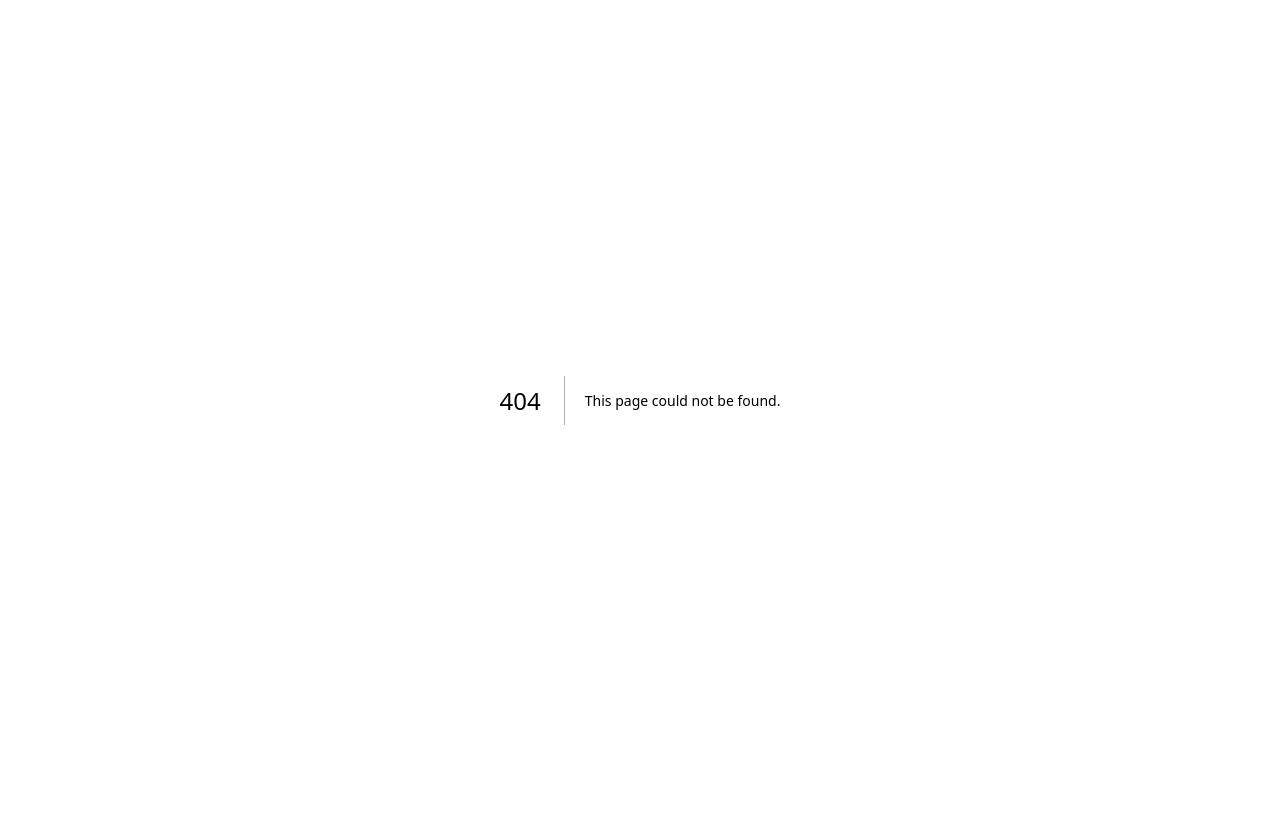
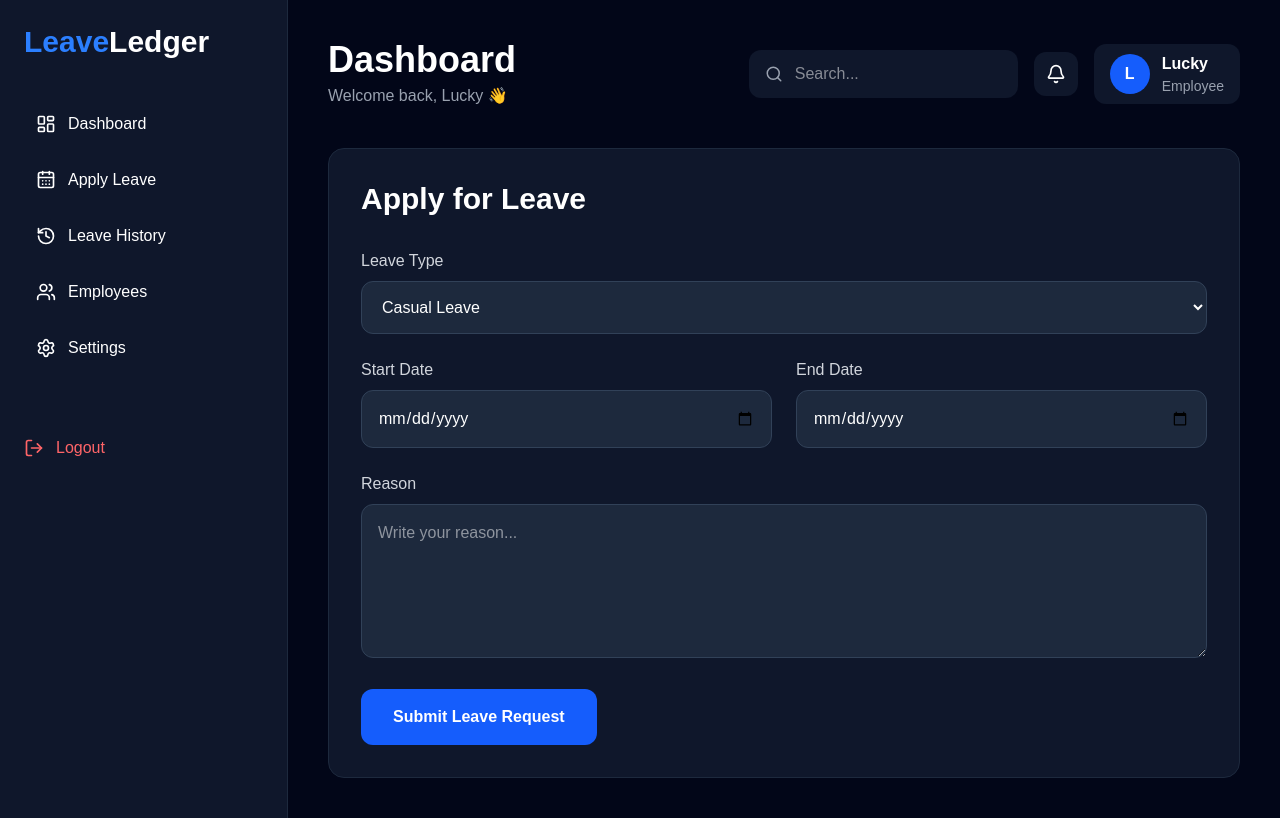
Before and after one commit to luckyverma761839-blip/leave-ledger, a Next.js app: page /apply-leave in a window 1280 px wide. Before the commit this address had no page. Built offline with nearby package versions, Linux system fonts and the light colour scheme.

Commit message:
feat: add apply leave page

```diff
--- /dev/null
+++ b/src/app/apply-leave/page.tsx
@@ -0,0 +1,87 @@
+import Sidebar from "../../components/Sidebar";
+import Topbar from "../../components/Topbar";
+
+export default function ApplyLeave() {
+  return (
+    <main className="flex min-h-screen bg-slate-950 text-white">
+
+      <Sidebar />
+
+      <section className="flex-1 p-10">
+
+        <Topbar />
+
+        <div className="bg-slate-900 rounded-2xl p-8 border border-slate-800">
+
+          <h2 className="text-3xl font-bold mb-8">
+            Apply for Leave
+          </h2>
+
+          <form className="space-y-6">
+
+            <div>
+              <label className="block mb-2 text-gray-300">
+                Leave Type
+              </label>
+
+              <select className="w-full bg-slate-800 border border-slate-700 rounded-xl p-4">
+                <option>Casual Leave</option>
+                <option>Sick Leave</option>
+                <option>Paid Leave</option>
+                <option>Work From Home</option>
+              </select>
+            </div>
+
+            <div className="grid md:grid-cols-2 gap-6">
+
+              <div>
+                <label className="block mb-2 text-gray-300">
+                  Start Date
+                </label>
+
+                <input
+                  type="date"
+                  className="w-full bg-slate-800 border border-slate-700 rounded-xl p-4"
+                />
+              </div>
+
+              <div>
+                <label className="block mb-2 text-gray-300">
+                  End Date
+                </label>
+
+                <input
+                  type="date"
+                  className="w-full bg-slate-800 border border-slate-700 rounded-xl p-4"
+                />
+              </div>
+
+            </div>
+
+            <div>
+              <label className="block mb-2 text-gray-300">
+                Reason
+              </label>
+
+              <textarea
+                rows={5}
+                placeholder="Write your reason..."
+                className="w-full bg-slate-800 border border-slate-700 rounded-xl p-4"
+              ></textarea>
+            </div>
+
+            <button
+              className="bg-blue-600 hover:bg-blue-700 px-8 py-4 rounded-xl font-semibold transition"
+            >
+              Submit Leave Request
+            </button>
+
+          </form>
+
+        </div>
+
+      </section>
+
+    </main>
+  );
+}
--- a/src/components/Sidebar.tsx
+++ b/src/components/Sidebar.tsx
@@ -27,7 +27,7 @@ export default function Sidebar() {
         </Link>
 
         <Link
-          href="#"
+          href="/apply-leave"
           className="flex items-center gap-3 p-3 rounded-xl hover:bg-slate-800 transition"
         >
           <CalendarDays size={20} />
@@ -35,7 +35,7 @@ export default function Sidebar() {
         </Link>
 
         <Link
-          href="#"
+        href="/apply-leave"
           className="flex items-center gap-3 p-3 rounded-xl hover:bg-slate-800 transition"
         >
           <History size={20} />
@@ -43,7 +43,7 @@ export default function Sidebar() {
         </Link>
 
         <Link
-          href="#"
+          href="/apply-leave"
           className="flex items-center gap-3 p-3 rounded-xl hover:bg-slate-800 transition"
         >
           <Users size={20} />
@@ -51,7 +51,7 @@ export default function Sidebar() {
         </Link>
 
         <Link
-          href="#"
+         href="/apply-leave"
           className="flex items-center gap-3 p-3 rounded-xl hover:bg-slate-800 transition"
         >
           <Settings size={20} />
```
